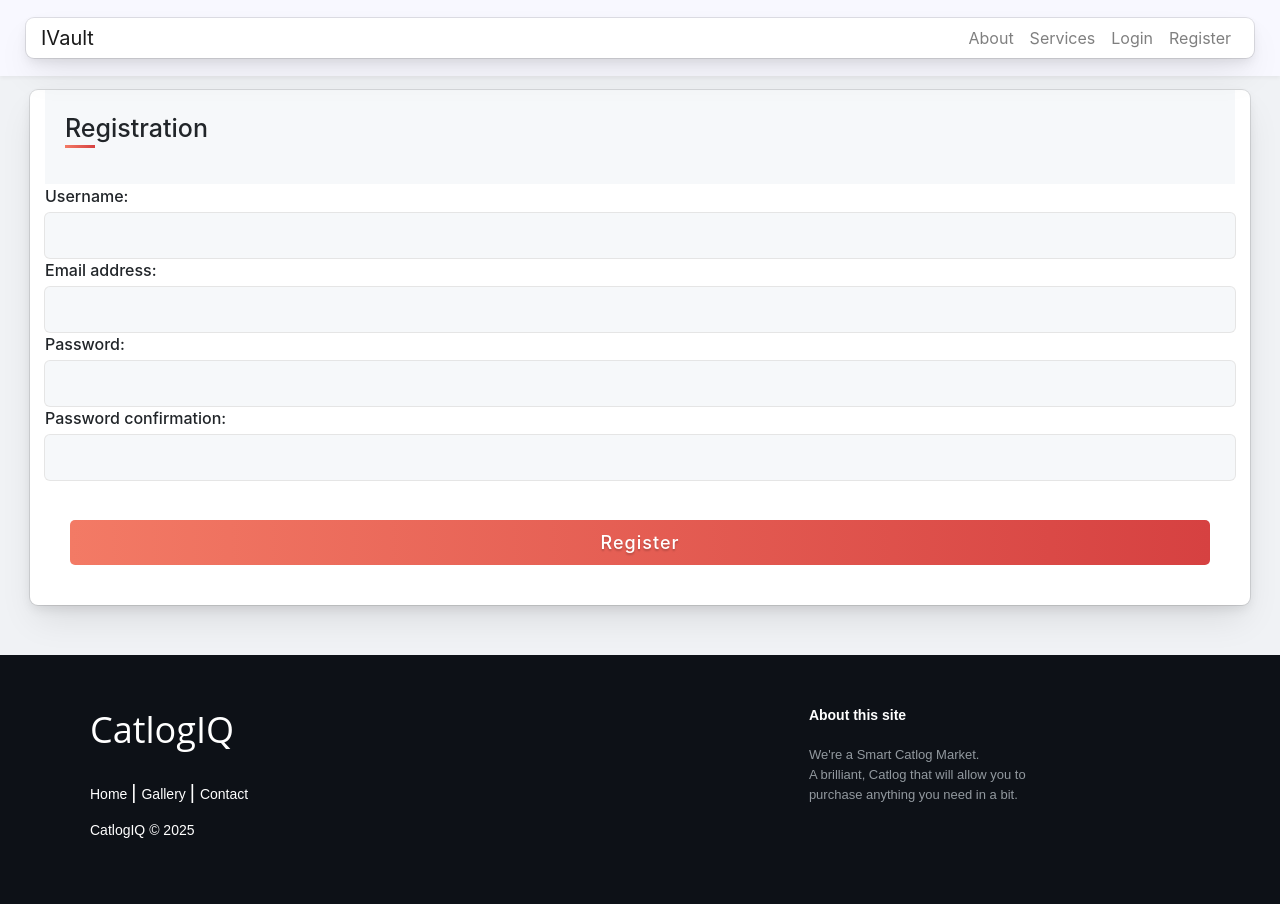
After one commit to Kedar2012/InsightVault, a Django app: page /api/accounts/register/ in a window 1280 px wide. The commit adds this page. Run offline with Django 5.2, Linux system fonts and the light colour scheme; some libraries are stand-ins or nearby versions.

Commit message:
UI for Accounts app

```diff
--- /dev/null
+++ b/accounts/forms.py
@@ -0,0 +1,8 @@
+from django import forms
+from django.contrib.auth.forms import UserCreationForm
+from .models import CustomUser
+
+class CustomUserCreationForm(UserCreationForm):
+    class Meta(UserCreationForm.Meta):
+        model = CustomUser
+        fields = ("username", "email", "password1", "password2")
--- a/accounts/urls.py
+++ b/accounts/urls.py
@@ -1,13 +1,14 @@
 from django.urls import path, include
 from rest_framework.routers import DefaultRouter
-from .views import UserViewSet, RegisterView
-
+from .views import UserViewSet, RegisterView, register, login_view, logout_view
 
 router = DefaultRouter()
 router.register(r'users', UserViewSet)
 
-
 urlpatterns = [
-    path('register/', RegisterView.as_view(), name='register'),
-    path('', include(router.urls)),
+    path("register/", register, name="register"),
+    path("login/", login_view, name="login"),
+    path("logout/", logout_view, name="logout"),
+    path("api/register/", RegisterView.as_view(), name="api-register"),
+    path("", include(router.urls)),
 ]
--- a/accounts/views.py
+++ b/accounts/views.py
@@ -1,9 +1,13 @@
 from rest_framework import viewsets, generics, permissions
-from rest_framework.permissions import IsAuthenticated
 from .models import CustomUser
 from .serializers import UserSerializer, RegisterSerializer
 from .permissions import IsAdmin
-
+from django.contrib.auth import login
+from .forms import CustomUserCreationForm
+from django.shortcuts import render, redirect
+from django.contrib.auth import authenticate, login, logout
+from django.contrib.auth.decorators import login_required
+from django.contrib import messages
 # Create your views here.
 
 class UserViewSet(viewsets.ModelViewSet):
@@ -15,3 +19,39 @@ class RegisterView(generics.CreateAPIView):
     queryset = CustomUser.objects.all()
     serializer_class = RegisterSerializer
     permission_classes = [permissions.AllowAny]
+
+
+def register(request):
+    if request.method == "POST":
+        form = CustomUserCreationForm(request.POST)
+        if form.is_valid():
+            user = form.save(commit=False)
+            user.role = "end_user"  # default role
+            user.save()
+            login(request, user)  # auto login after registration
+            return redirect("home")
+    else:
+        form = CustomUserCreationForm()
+    return render(request, "accounts/register.html", {"form": form})
+
+
+def login_view(request):
+    if request.method == "POST":
+        username = request.POST.get("username")
+        password = request.POST.get("password")
+
+        user = authenticate(request, username=username, password=password)
+        if user is not None:
+            login(request, user)
+            messages.success(request, f"Welcome back, {user.username}!")
+            return redirect("home")  # or dashboard
+        else:
+            messages.error(request, "Invalid username or password.")
+            return render(request, "accounts/login.html")
+    return render(request, "accounts/login.html")
+
+@login_required
+def logout_view(request):
+    logout(request)
+    messages.info(request, "You have been logged out.")
+    return redirect("home")
--- a/insightvault/settings.py
+++ b/insightvault/settings.py
@@ -51,7 +51,7 @@ ROOT_URLCONF = 'insightvault.urls'
 TEMPLATES = [
     {
         'BACKEND': 'django.template.backends.django.DjangoTemplates',
-        'DIRS': [os.path.join(BASE_DIR, "templates")],
+        'DIRS': [BASE_DIR / "templates"],
         'APP_DIRS': True,
         'OPTIONS': {
             'context_processors': [
--- a/insightvault/urls.py
+++ b/insightvault/urls.py
@@ -4,14 +4,13 @@ from . import views
 from django.conf import settings
 from django.conf.urls.static import static
 
+urlpatterns = [
+    path('admin/', admin.site.urls),
+    path('home/', views.Home, name='home'),
 
-urlpatterns = [
+    path('accounts/', include('django.contrib.auth.urls')),
 
-    path('admin/', admin.site.urls),
-    # path('api-auth/', include('rest_framework.urls')),
-    path('home/', views.Home, name='home'),
     path('api/accounts/', include('accounts.urls')),
     path('api/transactions/', include('transactions.urls')),
-    path('api/fraudlog/', include('fraudlog.urls'))
-
-]+ static(settings.MEDIA_URL, document_root=settings.MEDIA_ROOT)
+    path('api/fraudlog/', include('fraudlog.urls')),
+] + static(settings.MEDIA_URL, document_root=settings.MEDIA_ROOT)
--- /dev/null
+++ b/static/css/form.css
@@ -0,0 +1,114 @@
+@import url('https://fonts.googleapis.com/css2?family=Poppins:wght@100;200;300;400;500;600;700&display=swap');
+
+.container{
+    max-width: 100%;
+    width: 100%;
+    background: #ffffff;
+    border-radius: 0.5rem;
+    box-shadow: 0px 0px 0px 1px rgba(0, 0, 0, 0.1),
+                0px 5px 12px -2px rgba(0, 0, 0, 0.1),
+                0px 18px 36px -6px rgba(0, 0, 0, 0.1);
+    overflow: hidden;
+    margin: 10px;
+}
+
+.container .title{
+    padding: 20px;
+    background: #f6f8fa;
+}
+
+.container .title p{
+    font-size: 25px;
+    font-weight: 500;
+    position: relative;
+}
+
+.container .title p::before{
+    content: "";
+    position: absolute;
+    bottom: 0;
+    left: 0;
+    width: 30px;
+    height: 3px;
+    background: linear-gradient(to right, #F37A65, #D64141);
+}
+
+.input_box label{
+    font-weight: 500;
+    margin-bottom: 5px;
+    display: block;
+}
+
+.input_box input{
+    width: 100%;
+    height: 45px;
+    border: none;
+    outline: none;
+    border-radius: 5px;
+    font-size: 16px;
+    box-shadow: 0px 0px 0px 1px rgba(0, 0, 0, 0.1);
+    background-color: #f6f8fa;
+    font-family: 'Poppins', sans-serif;
+    transition: all 120ms ease-out 0s;
+}
+
+.reg_btn_register{
+    padding: 25px;
+    margin: 15px 0;
+}
+
+.reg_btn_register input{
+    height: 45px;
+    width: 100%;
+    border: none;
+    font-size: 18px;
+    font-weight: 500;
+    cursor: pointer;
+    background: linear-gradient(to right, #F37A65, #D64141);
+    border-radius: 5px;
+    color: #ffffff;
+    letter-spacing: 1px;
+    text-shadow: 0px 2px 2px rgba(0, 0, 0, 0.2);
+}
+
+.reg_btn_register input:hover{
+    background: linear-gradient(to right, #D64141, #F37A65);
+}
+
+.form-wrapper {
+    display: flex;
+    justify-content: center;
+    align-items: center;
+    min-height: calc(100vh - 160px); /* Adjust for navbar + footer */
+    background-color: #f0f2f5;
+    padding: 40px 20px;
+    padding-top: 80px;
+}
+
+.carousel-item {
+  height: 100vh;
+  min-height: 300px;
+  background: no-repeat center center scroll;
+  -webkit-background-size: cover;
+  -moz-background-size: cover;
+  -o-background-size: cover;
+  background-size: cover;
+}
+.carousel-caption {
+  bottom: 270px;
+}
+
+.carousel-caption h5 {
+  font-size: 45px;
+  letter-spacing: 2px;
+  margin-top: 25px;
+  margin-left: 30%;
+}
+
+.carousel-caption p {
+  width: 75%;
+  margin: auto;
+  font-size: 18px;
+  line-height: 1.9;
+  margin-left: 27%;
+}
--- a/static/css/style.css
+++ b/static/css/style.css
@@ -1,59 +1,117 @@
-.carousel-item {
-  height: 100vh;
-  min-height: 300px;
-  background: no-repeat center center scroll;
-  -webkit-background-size: cover;
-  -moz-background-size: cover;
-  -o-background-size: cover;
-  background-size: cover;
-}
-.carousel-caption {
-  bottom: 270px;
+@import url("https://fonts.googleapis.com/css2?family=Poppins:ital,wght@0,100;0,200;0,300;0,400;0,500;0,600;0,700;0,800;0,900;1,100;1,200;1,300;1,400;1,500;1,600;1,700;1,800;1,900&display=swap");
+
+
+/* Navbar */
+nav {
+  padding: 12px 50px;
+  display: flex;
+  align-items: center;
+  justify-content: space-between;
+  background-color: ghostwhite;
+  box-shadow: 0 2px 4px rgba(0,0,0,0.05);
 }
 
-.carousel-caption h5 {
-  font-size: 45px;
-  letter-spacing: 2px;
-  margin-top: 25px;
-  margin-left: 30%;
+.main {
+  width: 100%;
+  height: 740px;
+  display: grid;
+  grid-template-columns: 1fr 1fr;
+  grid-template-rows: 4fr 0.8fr;
+  column-gap: 12px;
+  row-gap: 24px;
 }
 
-.carousel-caption p {
-  width: 75%;
-  margin: auto;
-  font-size: 18px;
-  line-height: 1.9;
-  margin-left: 27%;
+.img {
+  width: 30%;
+  height: 80%;
+  border-radius: 70px;
 }
 
-.navbar-light .navbar-brand {
-  color: #fff;
-  font-size: 25px;
-  text-transform: uppercase;
-  font-weight: bold;
-  letter-spacing: 2px;
+
+.footer{
+	background: #0d1117;
+	box-shadow: 0 1px 1px 0 rgba(0, 0, 0, 0.12);
+	box-sizing: border-box;
+	width: 100%;
+	text-align: left;
+	font: bold 16px sans-serif;
+	padding: 50px 90px;
+  color:#fff!important;
 }
 
-.navbar-light .navbar-nav .active > .nav-link, .navbar-light .navbar-nav .nav-link.active, .navbar-light .navbar-nav .nav-link.show, .navbar-light .navbar-nav .show > .nav-link {
-  color: #fff;
+.footer .footer-left,
+.footer .footer-right{
+	display: inline-block;
+	vertical-align: top;
 }
 
-.navbar-light .navbar-nav .nav-link {
-  color: #fff;
+/* Footer left */
+
+.footer .footer-left{
+	width: 65%;
 }
 
-.navbar-nav {
-  text-align: center;
+.footer h3{
+	color:  #ffffff;
+	font: normal 36px 'Open Sans', cursive;
+	margin: 0;
 }
 
-.nav-link {
-  padding: .2rem 1rem;
+/* Footer links */
+
+.footer .footer-links{
+	color:  #ffffff;
+	margin: 20px 0 12px;
+	padding: 0;
 }
 
-.nav-link.active,.nav-link:focus{
-  color: #fff;
+.footer .footer-links a{
+	display:inline-block;
+	line-height: 1.8;
+  font-weight:400;
+	text-decoration: none;
+	color:  inherit;
 }
 
-.navbar-light .navbar-nav .nav-link:focus, .navbar-light .navbar-nav .nav-link:hover {
+.footer{
+  color: teal;
+	font-size: 14px;
+	font-weight: normal;
+	margin: 0;
+}
+
+.footer .footer-links a:before {
+  content: "|";
+  font-weight:300;
+  font-size: 20px;
+  left: 0;
   color: #fff;
+  display: inline-block;
+  padding-right: 5px;
 }
+
+.footer .footer-links .link-1:before {
+  content: none;
+}
+
+/* Footer Right */
+
+.footer .footer-right{
+	width: 20%;
+}
+
+.footer .footer-about{
+	line-height: 20px;
+	color:  #92999f;
+	font-size: 13px;
+	font-weight: normal;
+	margin: 0;
+}
+
+.footer .footer-about span{
+	display: block;
+	color:  #ffffff;
+	font-size: 14px;
+	font-weight: bold;
+	margin-bottom: 20px;
+}
--- /dev/null
+++ b/templates/accounts/register.html
@@ -0,0 +1,30 @@
+{% extends 'index.html' %}
+
+{% block content %}
+<div class="form-wrapper">
+    <div class="container">
+        <div class="title">
+            <p>Registration</p>
+        </div>
+        <form method="post">
+            <div class="user_details">
+                {% csrf_token %}
+                {% for field in form %}
+                    <div class="input_box">
+                        {{ field.label_tag }}
+                        {{ field }}
+                    </div>
+                    {% if field.errors %}
+                        <div class="text-danger small">
+                            {{ field.errors|striptags }}
+                        </div>
+                    {% endif %}
+                {% endfor %}
+            </div>
+            <div class="reg_btn_register">
+                <input type="submit" value="Register">
+            </div>
+        </form>
+    </div>
+</div>
+{% endblock content %}
--- /dev/null
+++ b/templates/footer.html
@@ -0,0 +1,23 @@
+
+
+<footer class="footer" role="contentinfo" itemscope itemtype="http://schema.org/WPFooter">
+    <div class="footer-left" itemscope itemtype="http://schema.org/Organization" class="h-card">
+        <h3 itemprop="name" class="p-name">CatlogIQ</h3>
+            <p class="footer-links">
+                <a href="#" class="link-1" itemprop="url">Home</a>
+                <a href="#" itemprop="url">Gallery</a>
+                <a href="#" itemprop="url">Contact</a>
+            </p>
+
+        <p class="footer-name"><a style='color:inherit'>CatlogIQ</a> © 2025</p>
+    </div>
+
+    <div class="footer-right">
+        <p class="footer-about">
+            <span>About this site</span>
+            We're a Smart Catlog Market.
+            <br>
+            A brilliant, Catlog that will allow you to purchase anything you need in a bit.
+        </p>
+    </div>
+</footer>
--- a/templates/index.html
+++ b/templates/index.html
@@ -13,6 +13,9 @@
     <link href="https://fonts.googleapis.com/css?family=Quicksand:400,600,700&display=swap" rel="stylesheet">
 
     <link rel="stylesheet" href="{% static 'css/style.css' %}">
+    <link rel="stylesheet" href="{% static 'css/form.css' %}">
+
+    <script src="{% static 'js/main.js' %}"></script>
 
     <link rel="stylesheet" href="https://cdnjs.cloudflare.com/ajax/libs/font-awesome/5.15.4/css/all.min.css">
 
@@ -29,5 +32,10 @@
         {% endblock %}
     </main>
 
+    <footer>
+        {% include 'footer.html' %}
+    </footer>
+
+
 </body>
 </html>
--- a/templates/navbar.html
+++ b/templates/navbar.html
@@ -1,23 +1,3 @@
-<nav>
-
-  {% comment %} <div class="auth-buttons">
-    {% if user.is_authenticated %}
-      {% if user.Role == 'Customer' %}
-        <a href="#" class="auth-link">🛒</a>
-        <a href="{% url 'view_profile' %}" class="auth-link">Welcome, {{ user.First_Name }}!</a>
-      {% elif user.Role == 'Vendor' %}
-        <a href="{% url 'view_profile' %}" class="auth-link">Welcome, {{ user.First_Name }}!</a>
-      {% endif %}
-      <a href="{% url 'logout_user' %}" class="auth-link">Log Out</a>
-    {% else %}
-      <a href="{% url 'register_user' %}" class="auth-link">Sign Up</a>
-      <a href="{% url 'login_user' %}" class="auth-link">Log In</a>
-    {% endif %}
-  </div> {% endcomment %}
-</nav>
-
-
-
 <nav class="navbar navbar-expand-lg navbar-light fixed-top">
   <div class="container">
     <a class="navbar-brand" href="{% url 'home' %}">IVault</a>
@@ -28,18 +8,20 @@
           <a class="nav-link" href="#">About</a>
         </li>
         <li class="nav-item">
-          <a class="nav-link" href="#">Portfolio</a>
+          <a class="nav-link" href="#">Services</a>
         </li>
-        {% comment %} {% if user.is_authenticated %} {% endcomment %}
-          {% comment %} {% if user.Role == 'Vendor' %} {% endcomment %}
-            <li class="nav-item">
-              <a class="nav-link" href="#">Services</a>
-            </li>
-          {% comment %} {% endif %} {% endcomment %}
-        {% comment %} {% endif %} {% endcomment %}
-        <li class="nav-item">
-          <a class="nav-link" href="#">Contact</a>
-        </li>
+        {% if user.is_authenticated %}
+          <li class="nav-item">
+            <a class="nav-link" href="{% url 'logout' %}">LogOut</a>
+          </li>
+        {% else %}
+          <li class="nav-item">
+            <a class="nav-link" href="{% url 'login' %}">Login</a>
+          </li>
+          <li class="nav-item">
+            <a class="nav-link" href="{% url 'register' %}">Register</a>
+          </li>
+        {% endif %}
       </ul>
     </div>
   </div>
```
Also changed, not shown: templates/accounts/login.html (added, +28 -0 lines), static/js/main.js (added).
